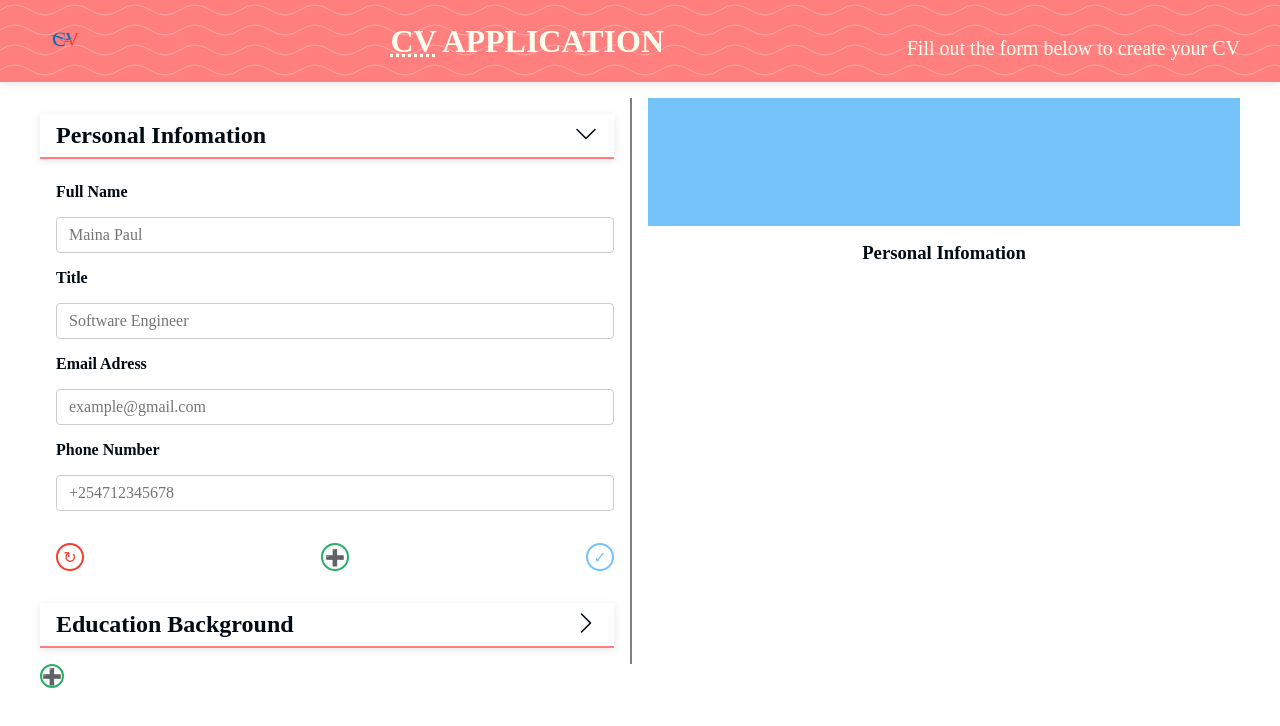
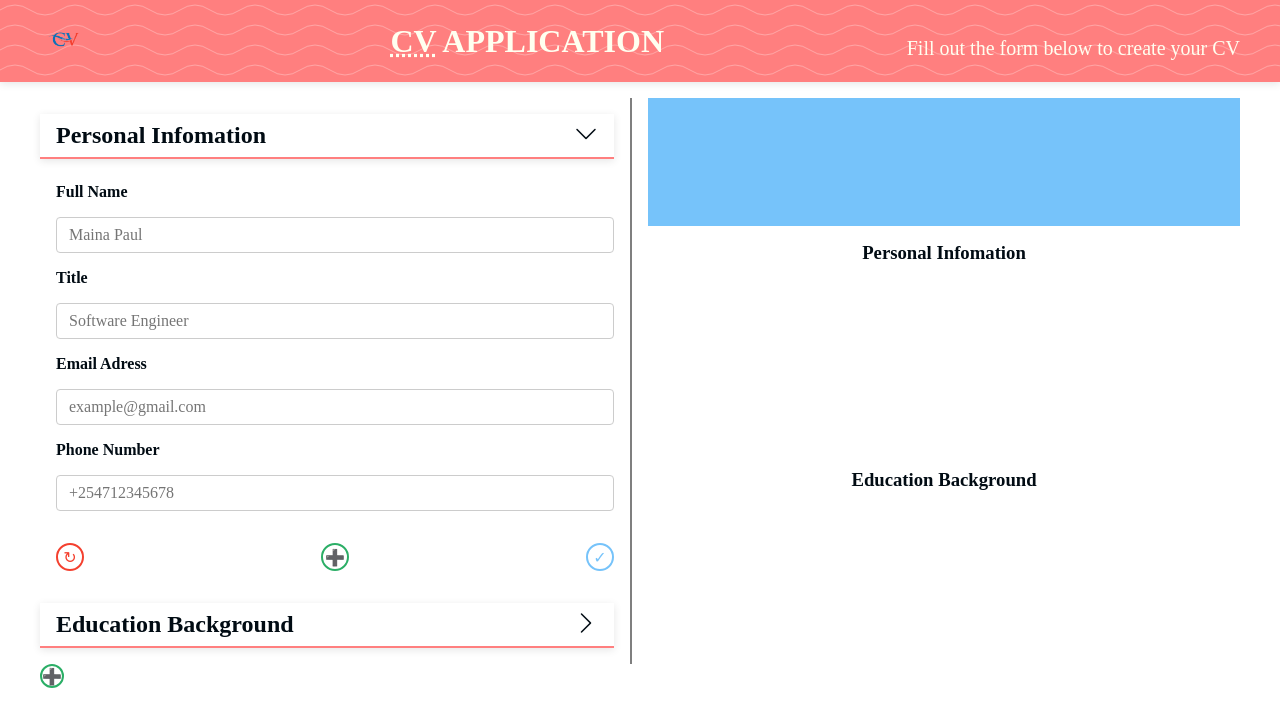
Before and after one commit to Legend-Paul/CV-Application, a React (Vite) app: page / in a window 1280 px wide. Shown: the top 726 px of the page. Built offline with nearby package versions, Linux system fonts and the light colour scheme; a web font is replaced by a local one.

Commit message:
Create cv overview of educational background

```diff
--- a/src/App.jsx
+++ b/src/App.jsx
@@ -3,7 +3,9 @@ import { Input, Button } from "./utils/reusableIU";
 import Cvsection from "./cvSections info/cvSection";
 import Header from "./header/header";
 import cvSectionData from "./utils/cvSectionData";
-import PersonalDetailsOverview from "./cvOverview/overView";
+import PersonalDetailsOverview, {
+    EducationDetailSection,
+} from "./cvOverview/overView";
 import "./App.css";
 import "./index.css";
 function App() {
@@ -11,6 +13,7 @@ function App() {
     const [cvDataValues, setCvDataValues] = useState({
         "Personal Infomation": {},
     });
+
     const [activeCvSection, setActiveCvSection] = useState({
         name: initialCvSection,
         index: 0,
@@ -22,6 +25,7 @@ function App() {
     });
 
     const [dynamicCvSection, setDynamicCvSection] = useState([]);
+    const [educationSectionFields, setEducationSectionFields] = useState([1]);
     const handleCvDialogInputChange = (e) => {
         let cvSectionObj = {
             ...dialogValuesObj,
@@ -71,6 +75,10 @@ function App() {
                                 activeCvSection={activeCvSection}
                                 setActiveCvSection={setActiveCvSection}
                                 index={i}
+                                educationSectionFields={educationSectionFields}
+                                setEducationSectionFields={
+                                    setEducationSectionFields
+                                }
                             />
                         );
                     })}
@@ -138,8 +146,17 @@ function App() {
                 <div className="cv-overview">
                     <PersonalDetailsOverview
                         cvDataValues={cvDataValues}
-                        initialCvSection={initialCvSection}
+                        cvSectionName={initialCvSection}
                     />
+
+                    {cvDataValues["Education Background"] && (
+                        <EducationDetailSection
+                            cvDataValues={cvDataValues}
+                            cvSectionName={"Education Background"}
+                            qualification={"Qualification"}
+                            educationSectionFields={educationSectionFields}
+                        />
+                    )}
                 </div>
             </main>
         </div>
--- a/src/cvOverview/overView.jsx
+++ b/src/cvOverview/overView.jsx
@@ -1,6 +1,6 @@
 import "../index.css";
-function PersonalDetailsOverview({ cvDataValues, initialCvSection }) {
-    let personlInfoObj = cvDataValues[initialCvSection];
+function PersonalDetailsOverview({ cvDataValues, cvSectionName }) {
+    const personlInfoObj = cvDataValues[cvSectionName];
     return (
         <div className="personal-infomation">
             <div className="cv-heading">
@@ -13,7 +13,7 @@ function PersonalDetailsOverview({ cvDataValues, initialCvSection }) {
                 </p>
             </div>
             <div className="personal-details">
-                <h3>{initialCvSection}</h3>
+                <h3>{cvSectionName}</h3>
 
                 {Object.entries(personlInfoObj).map((items) => {
                     if (items[0] !== "textarea") {
@@ -77,6 +77,65 @@ function PersonalDetailsOverview({ cvDataValues, initialCvSection }) {
     );
 }
 
-function EducationDetailSection() {}
+function EducationDetailSection({
+    cvDataValues,
+    cvSectionName,
+    qualification,
+    educationSectionFields,
+}) {
+    const educationInfoObj = cvDataValues[cvSectionName];
+    return (
+        <div className="education-details">
+            <h3>{cvSectionName}</h3>
+            {educationSectionFields.map((i) => {
+                let id = self.crypto.randomUUID();
 
-export { PersonalDetailsOverview as default };
+                return (
+                    <div key={id} className="education">
+                        {Object.entries(educationInfoObj).map((entry) => {
+                            const field = entry[0];
+
+                            return Object.entries(entry[1]).map((value) => {
+                                if (value[0] === qualification + i) {
+                                    let id = self.crypto.randomUUID();
+
+                                    return <h4 key={id}>{value[1]}</h4>;
+                                } else if (
+                                    value[0].includes(qualification + i) &&
+                                    value[0] !== qualification + i
+                                ) {
+                                    let id = self.crypto.randomUUID();
+
+                                    return (
+                                        <div className="education" key={id}>
+                                            {field !== "textarea" && (
+                                                <div className="name-content">
+                                                    <p>
+                                                        {value[0].split(" ")[1]}{" "}
+                                                        :
+                                                    </p>
+                                                    <p>{value[1]}</p>
+                                                </div>
+                                            )}
+                                            {field === "textarea" && (
+                                                <div className="name-content description-content">
+                                                    <p>
+                                                        {value[0].split(" ")[1]}{" "}
+                                                        :
+                                                    </p>
+                                                    <p>{value[1]}</p>
+                                                </div>
+                                            )}
+                                        </div>
+                                    );
+                                }
+                            });
+                        })}
+                    </div>
+                );
+            })}
+        </div>
+    );
+}
+
+export { PersonalDetailsOverview as default, EducationDetailSection };
--- a/src/cvSections info/cvSection.jsx
+++ b/src/cvSections info/cvSection.jsx
@@ -52,6 +52,8 @@ function Cvsection({
     activeCvSection,
     setActiveCvSection,
     index,
+    educationSectionFields,
+    setEducationSectionFields,
 }) {
     const initialState = {};
     const [dialogValuesObj, setDialogValuesObj] = useState({
@@ -91,7 +93,10 @@ function Cvsection({
                 { name: "Description", type: "textarea" },
             ];
             let fields = [...dynamicFields];
-
+            setEducationSectionFields([
+                ...educationSectionFields,
+                educationSectionFields.at(-1) + 1,
+            ]);
             for (let i = 0; i < 5; i++) {
                 let qualificaton = "Qualification" + index;
                 let id = self.crypto.randomUUID();
@@ -269,7 +274,7 @@ function Cvsection({
                                                 cvDataValues={
                                                     cvDataValues[heading]
                                                 }
-                                                name={"Description"}
+                                                name={field.name}
                                                 defaultType="textarea"
                                                 handleOnchange={handleOnChange}
                                                 placeholder={field.placeholder}
--- a/src/index.css
+++ b/src/index.css
@@ -32,6 +32,10 @@ section {
             margin-top: 1.5rem;
         }
     }
+}
+
+h3 {
+    text-align: center;
 }
 
 i {
@@ -139,6 +143,8 @@ dialog {
 }
 
 .cv-overview {
+    display: grid;
+    gap: 2rem;
     .personal-infomation {
         .cv-heading {
             display: flex;
@@ -154,29 +160,26 @@ dialog {
         .personal-details {
             display: grid;
             gap: 1rem;
-            h3 {
-                text-align: center;
-            }
+
             .details-list {
                 display: grid;
                 gap: 0.75rem;
                 .list {
-                    display: flex;
-                    gap: 1rem;
-                    align-items: center;
-                    border-bottom: 1px solid var(--medium-grey);
-                    .maker {
+                    /* display: flex;
+                    gap: 0.5rem; */
+                    /* align-items: center; */
+
+                    /* .maker {
                         background-color: var(--primary-color);
                         width: 0.35rem;
                         height: 0.35rem;
                         border-radius: 50%;
-                    }
+                    } */
 
                     .detail {
                         display: flex;
                         gap: 0.5rem;
                         .detail-name {
-                            font-weight: 600;
                             width: 10rem;
                         }
                     }
@@ -191,4 +194,28 @@ dialog {
             }
         }
     }
+    .education-details {
+        display: grid;
+        gap: 1.5rem;
+        grid-template-columns: repeat(auto-fill, minmax(300px, 1fr));
+        /* border-bottom: 2px solid var(--medium-grey); */
+        .education {
+            display: grid;
+            gap: 0.5rem;
+
+            .name-content {
+                display: flex;
+                p {
+                    &:first-child {
+                        font-size: 1rem;
+                        width: 10rem;
+                    }
+                }
+            }
+            .description-content {
+                display: grid;
+                gap: 0.5rem;
+            }
+        }
+    }
 }
--- a/src/utils/cvSectionData.js
+++ b/src/utils/cvSectionData.js
@@ -52,17 +52,15 @@ let cvSectionData = [
                 id: Date.now() + "11",
                 name: "Qualification1 Start",
                 type: "date",
-                placeholder: "Bacherol Of Arts",
             },
             {
                 id: Date.now() + "12",
                 name: "Qualification1 End",
                 type: "date",
-                placeholder: "Bacherol Of Arts",
             },
             {
                 id: Date.now() + "13",
-                name: "Description",
+                name: "Qualification1 Description",
                 type: "textarea",
                 placeholder: "Qualification1 Description",
             },
```
